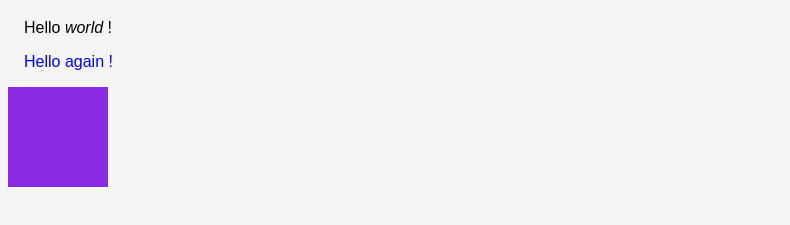
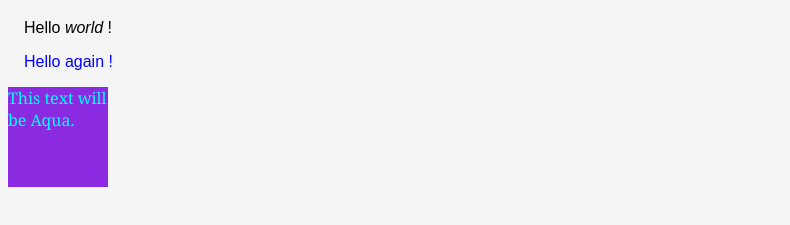
Before and after one commit to artnavsegda/cssnavsegda, a plain HTML site: page index.html in a window 1280 px wide. Shown: the part 67-292 px from the top of the page, without its empty margins (0-790 px from the left). Drawn offline with Linux system fonts and the light colour scheme.

Commit message:
Update index.html

```diff
--- a/index.html
+++ b/index.html
@@ -11,7 +11,7 @@
 	<h1>Hello world</h1>
 	<p>Hello <em>world</em> !</p>
 	<p class="example">Hello again !</p>
-	<div style="width: 100px; height: 100px; color: aqua; background-color: blueviolet;"></div>
+	<div style="width: 100px; height: 100px; color: aqua; background-color: blueviolet;">This text will be Aqua.</div>
 </body>
 
 </html>
```
